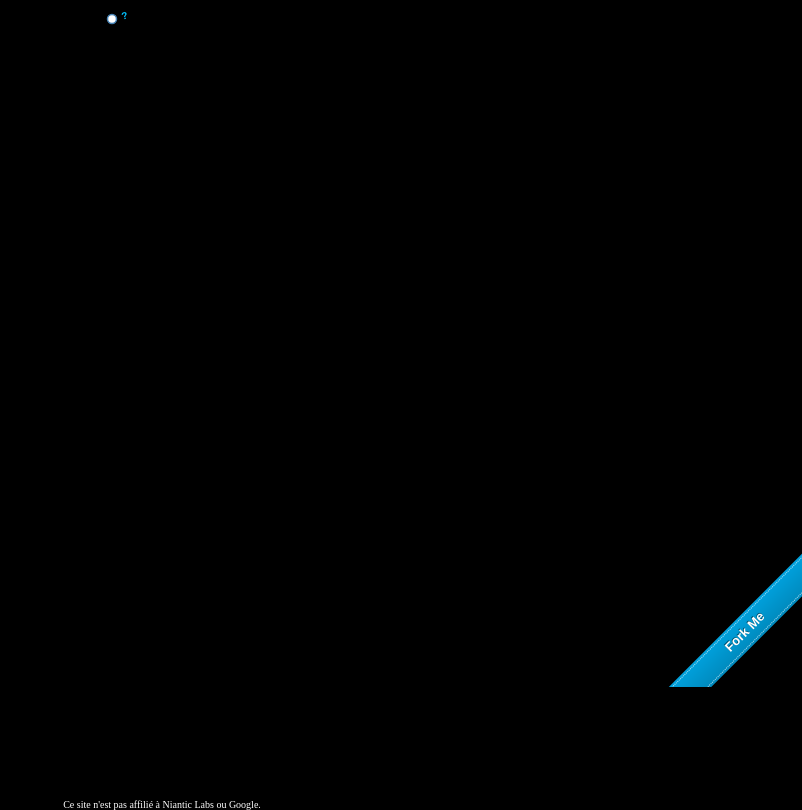
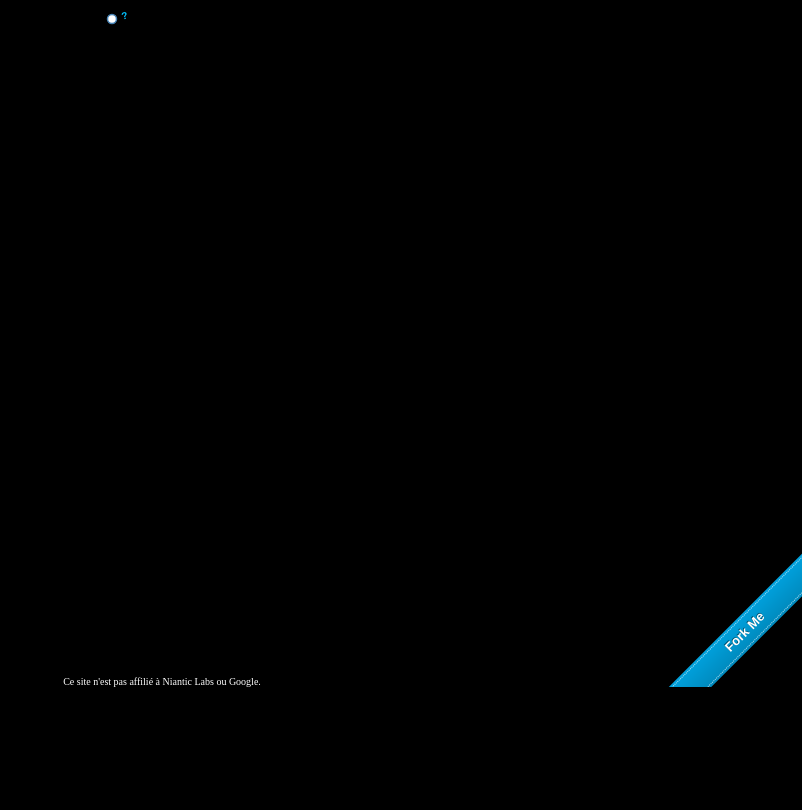
Before and after one commit to julienbouche/ingress.kinship, a PHP site: page / in a window 1280 px wide. Shown: the part 113-923 px from the top of the page, without its empty margins (478-1280 px from the left). After the commit the page ends 800 px from the top, so only its background shows below. Run offline with PHP 8.4, Linux system fonts and the light colour scheme; data that the repository does not hold is empty.

Commit message:
correctif footer position qui saute lors du changement de mode

```diff
--- a/css/iks.css
+++ b/css/iks.css
@@ -9,13 +9,15 @@ body{
 .header{
 }
 .footer{
+            position:fixed;
             color:white;
             font-size: x-small ;
-            display: inline-block;
+            display: block;
             margin:auto;
             width:100%;
             bottom:0px;
             text-align: center;
+            z-index:100;
 }
 
 .header>span{
```
